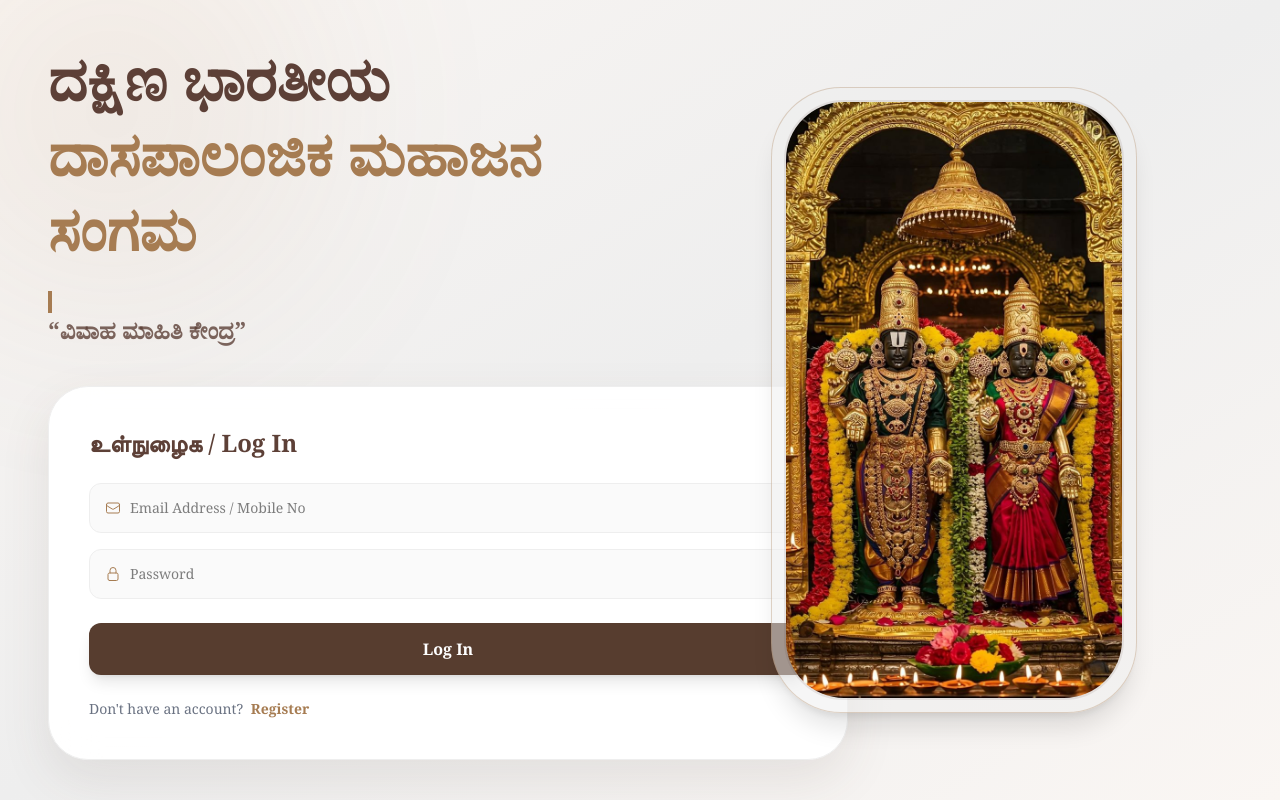
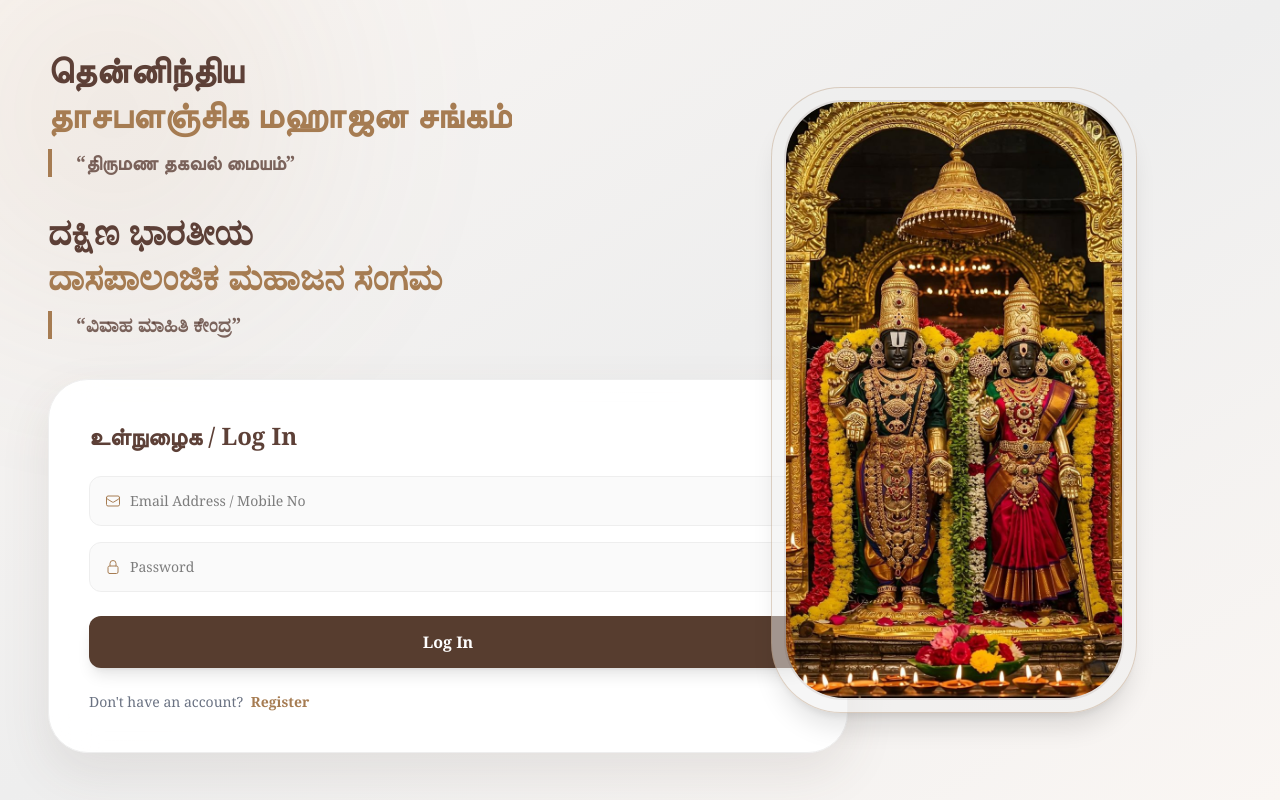
Before and after one commit to roacstech/Matrimony_frontend, a React app: page / in a window 1280 px wide. Built offline with nearby package versions, Linux system fonts and the light colour scheme; the HTML template or start-up script is replaced by a standard one.

Commit message:
Title name changed

```diff
--- a/src/pages/Home.jsx
+++ b/src/pages/Home.jsx
@@ -16,15 +16,31 @@ const Home = () => {
 
         {/* LEFT: Title + Form */}
         <div className="w-full lg:w-[50%] flex flex-col items-center lg:items-start justify-center space-y-8 lg:space-y-10 text-center lg:text-left">
-          <div className="space-y-4 md:space-y-6">
-            <h1 className="text-4xl sm:text-5xl md:text-6xl font-bold leading-tight text-[#5D4037]">
+       <div className="space-y-6 md:space-y-8 overflow-hidden">
+  {/* Tamil Section - Appears First */}
+  <div className="space-y-3">
+    <h1 className="text-3xl sm:text-4xl md:text-4xl font-bold leading-tight text-[#5D4037]">
+      தென்னிந்திய <br />
+      <span className="text-[#A67C52]">தாசபளஞ்சிக மஹாஜன சங்கம்</span>
+    </h1>
+    <div className="lg:border-l-4 border-[#A67C52] lg:pl-6">
+      <p className="font-bold text-lg sm:text-xl text-[#5D4037]/80">
+        “திருமண தகவல் மையம்”
+      </p>
+    </div>
+  </div>
+
+  {/* Kannada Section - Appears Second */}
+  <div className="space-y-3">
+    <h1 className="text-3xl sm:text-4xl md:text-4xl font-bold leading-tight text-[#5D4037]">
       ದಕ್ಷಿಣ ಭಾರತೀಯ <br />
       <span className="text-[#A67C52]">ದಾಸಪಾಲಂಜಿಕ ಮಹಾಜನ ಸಂಗಮ</span>
     </h1>
-            <div className="lg:border-l-4 border-[#A67C52] lg:pl-6 inline-block lg:inline">
-              <p className="font-bold text-xl sm:text-2xl text-[#5D4037]/80">
+    <div className="lg:border-l-4 border-[#A67C52] lg:pl-6">
+      <p className="font-bold text-lg sm:text-xl  text-[#5D4037]/80">
         “ವಿವಾಹ ಮಾಹಿತಿ ಕೇಂದ್ರ”
       </p>
+    </div>
   </div>
 </div>
 
--- a/src/pages/Register.jsx
+++ b/src/pages/Register.jsx
@@ -7,7 +7,12 @@ const Register = ({ onNavigate }) => {
 
   return (
     // Background updated to White/95 with shadow using Brown #5D4037 tone
-    <div className="w-full bg-white/95 backdrop-blur-xl rounded-[30px] md:rounded-[40px] p-8 md:p-10 shadow-[0_20px_50px_rgba(93,64,55,0.1)] border border-[#EEEEEE] transition-all duration-300">
+    <div className="
+    w-full
+  sm:w-[90%]
+  md:w-[70%]
+  lg:w-[800px]
+    bg-white/95 backdrop-blur-xl rounded-[30px] md:rounded-[40px] p-8 md:p-10 shadow-[0_20px_50px_rgba(93,64,55,0.1)] border border-[#EEEEEE] transition-all duration-300">
       <div className="mb-6">
         {/* Text color updated to #5D4037 */}
         <p className="font-bold text-xl md:text-2xl text-[#5D4037]">பதிவு செய்க / Register</p>
```
Lines whose indentation alone changed are shown as unchanged.
